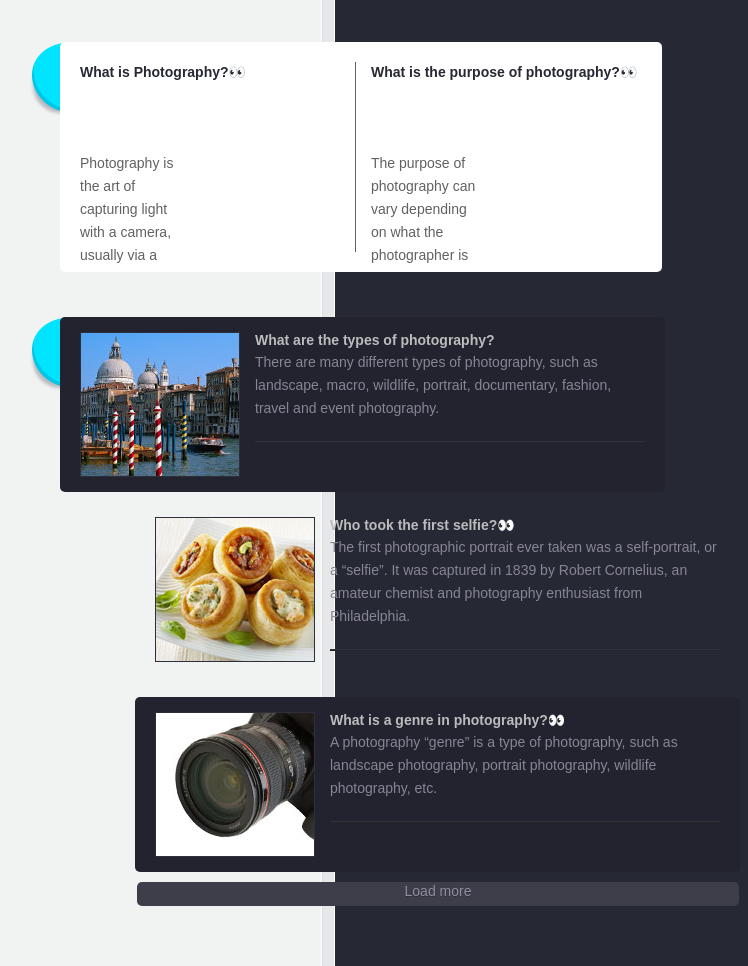
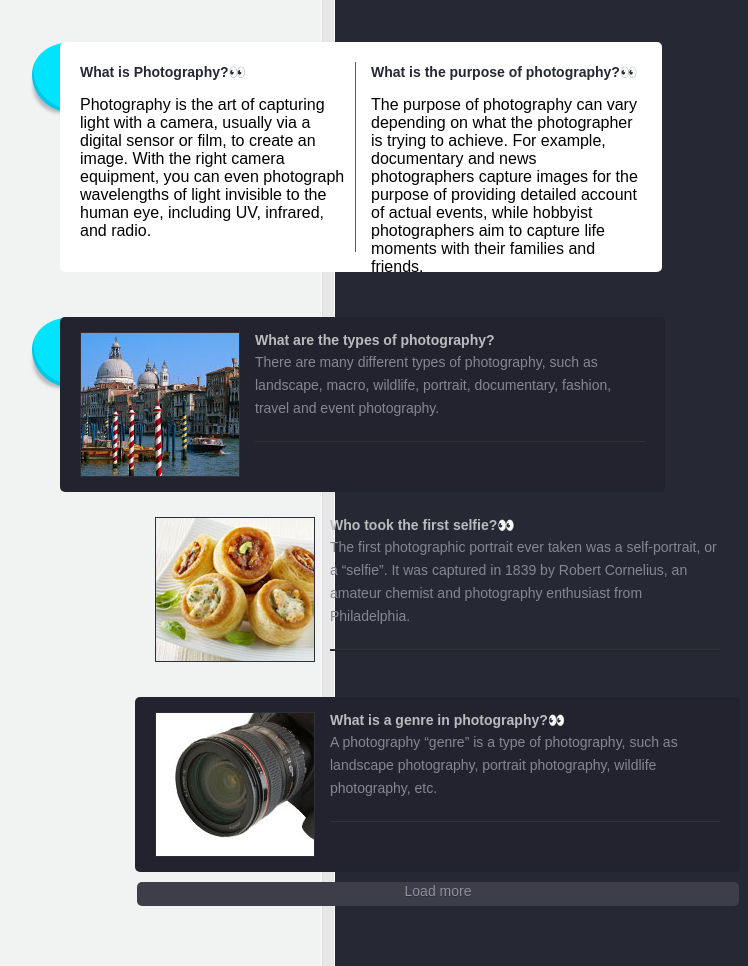
Before and after one commit to Sorsogon-State-University-Bulan-Campus/bsit-2-4-2022-grp-4-dellomas-et-al, a plain HTML site: page index.html in a window 1280 px wide. Shown: the part 1726-2692 px from the top of the page, without its empty margins (145-893 px from the left). Drawn offline with Linux system fonts and the light colour scheme.

Commit message:
Update index.html

```diff
--- a/index.html
+++ b/index.html
@@ -3,7 +3,7 @@
 <html>
 	<head>
 		<meta http-equiv="Content-Type" content="text/html; charset=utf-8"/>
-		<title>Photography Template</title>
+		<title>3J's Photography</title>
 		<link rel="stylesheet" href="css/style.css" type="text/css" charset="utf-8" />
 	</head>
 
@@ -54,6 +54,7 @@
 						<input type="text"/>
 						<input type="submit" value="" id="submit"/>
 					</form>
+
 					<h1><a href="index.html">PHOTOGRAPHY📸✨</a></h1>
 					<ul class="navigation">
 					</ul>
@@ -74,12 +75,12 @@
 						<div id="news">
 							<div class="first">
 								<h3>What is Photography?👀 </h3>
-								<p>Photography is the art of capturing light with a camera, usually via a digital sensor or film, to create an image. With the right camera equipment, you can even photograph wavelengths of light invisible to the human eye, including UV, infrared, and radio</p>
+								<span>Photography is the art of capturing light with a camera, usually via a digital sensor or film, to create an image. With the right camera equipment, you can even photograph wavelengths of light invisible to the human eye, including UV, infrared, and radio.</a></span>
 							</div>
 							<div>
 								<h3>What is the purpose of photography?👀</h3>
 
-								<p>The purpose of photography can vary depending on what the photographer is trying to achieve. For example, documentary and news photographers capture images for the purpose of providing detailed account of actual events, while hobbyist photographers aim to capture life moments with their families and friends.</p>
+								<span>The purpose of photography can vary depending on what the photographer is trying to achieve. For example, documentary and news photographers capture images for the purpose of providing detailed account of actual events, while hobbyist photographers aim to capture life moments with their families and friends.</a></span>
 							</div>
 						</div>
 					</div>
```
